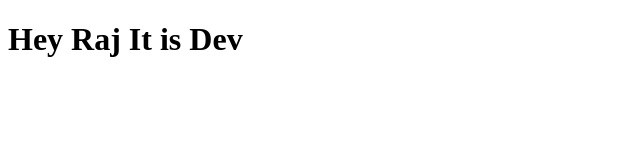
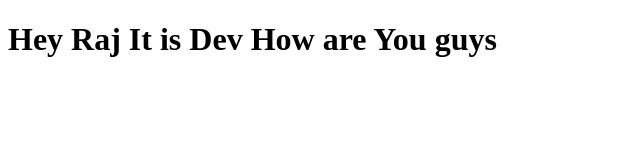
Before and after one commit to RajKumar341994/portfolio, a website: page index.html in a window 1280 px wide. Shown: the whole page, without its empty margins (0-640 px from the left). Drawn offline with Linux system fonts and the light colour scheme.

Commit message:
Update index.html

```diff
--- a/index.html
+++ b/index.html
@@ -7,6 +7,6 @@
     <title>Raj Kumar</title>
   </head>
   <body>
-    <h1>Hey Raj It is Dev</h1>
+    <h1>Hey Raj It is Dev How are You guys</h1>
   </body>
 </html>
```
